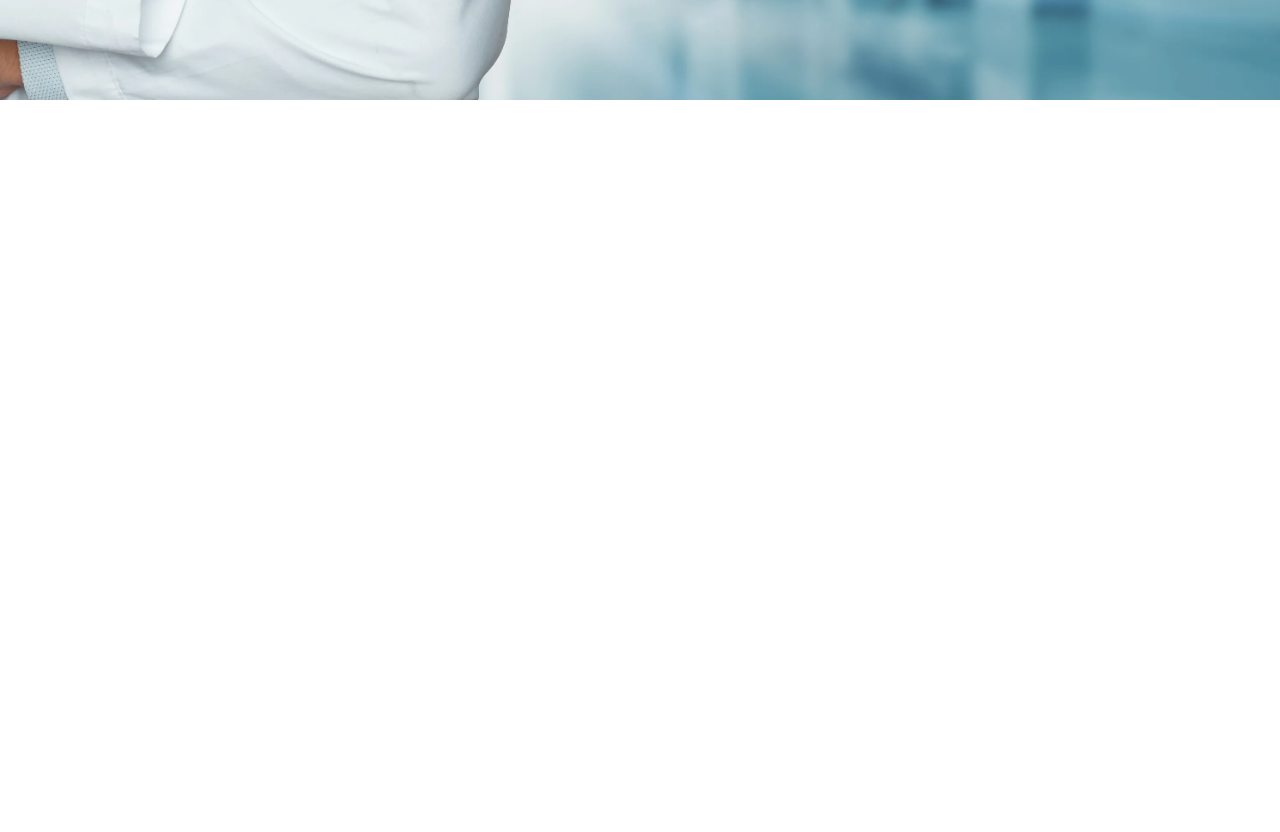
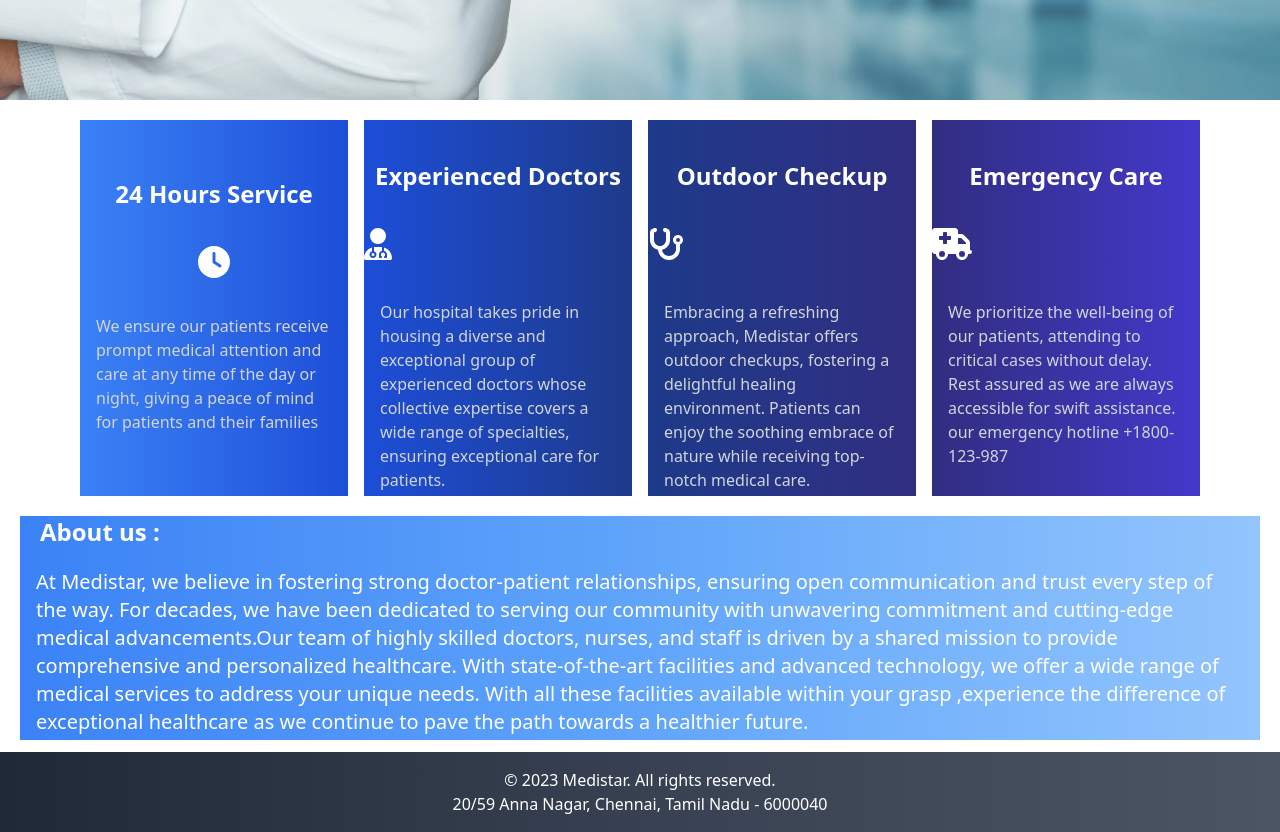
Before and after one commit to VikrantRamesh/Medistar, a React (Create React App) app in the folder client/: page / in a window 1280 px wide. Shown: the part 500-1332 px from the top of the page. Before the commit the page ends 800 px from the top, so only its background shows below. Built offline with nearby package versions, Linux system fonts and the light colour scheme; no server answers; what tw-elements would draw is missing.

Commit message:
Update Home.jsx

```diff
--- a/client/src/components/Home.jsx
+++ b/client/src/components/Home.jsx
@@ -1,15 +1,19 @@
 import React, { useState, useEffect } from "react";
 import '../styles/signup.css';
-import Axios from "axios";
-import swal from 'sweetalert';
 import {useNavigate, useLocation } from 'react-router-dom';
 import { Link } from 'react-router-dom';
 import Nav from './nav.jsx';
 import home1 from "../Images/home_img_1.jpg";
+import { faClock } from '@fortawesome/free-solid-svg-icons';
+import { faUserDoctor}  from '@fortawesome/free-solid-svg-icons';
+import { FontAwesomeIcon } from '@fortawesome/react-fontawesome';
+import {faStethoscope}  from '@fortawesome/free-solid-svg-icons';
+import { faTruckMedical }  from '@fortawesome/free-solid-svg-icons';
 
 
 function MainPage() {
   return (
+    <>
     <div className="bg-class bg-[url('../Images/home_img_1.jpg')] h-3/4 ">
       <Nav/>
       <div className="max-w-7xl mx-auto px-4 sm:px-6 lg:px-8 grid grid-cols-2 h-5/6">
@@ -24,6 +28,57 @@ function MainPage() {
 
       </div>
     </div>
+
+    <div className="grid grid-cols-4 gap-4  mx-20 my-5">
+      <div className="bg-gradient-to-r from-blue-500 to-blue-700 flex-col flex justify-center "><h1 className="text-white flex justify-center font-bold text-2xl ">24 Hours Service</h1>
+      <FontAwesomeIcon icon={faClock} style={{color: "#ffffff",}} size='2xl' className=" flex justify-center my-9 " />
+      <p className=" inline-block pb-1 text-gray-300 flex justify-center mx-4  ">
+      We ensure our patients receive prompt medical attention and care at any time of the day or night,
+       giving a peace of mind for patients and their families
+      </p>
+      </div>
+      <div className="bg-gradient-to-r from-blue-700 to-blue-900"><h1 className="text-white flex justify-center font-bold mt-10 text-2xl">Experienced Doctors</h1>
+      <FontAwesomeIcon icon={faUserDoctor} style={{color: "#ffffff",}} size='2xl' className="flex justify-center my-9" />
+      <p className=" inline-block pb-1 text-gray-300 flex justify-center mx-4 mt-10 ">
+      Our hospital takes pride in housing a diverse and exceptional group of experienced doctors whose collective expertise covers a wide range of specialties, ensuring exceptional care for patients.
+      </p>
+
+      </div>
+      <div className="bg-gradient-to-r from-blue-900 to-indigo-900"><h1 className="text-white flex justify-center font-bold mt-10 text-2xl">Outdoor Checkup</h1>
+      <FontAwesomeIcon icon={faStethoscope} style={{color: "#ffffff",}} size='2xl' className="flex justify-center my-9 " />
+      <p className=" inline-block pb-1 text-gray-300 flex justify-center mx-4 mt-10  " >
+      Embracing a refreshing approach, Medistar offers outdoor checkups, fostering a delightful healing environment.
+Patients can enjoy the soothing embrace of nature while receiving top-notch medical care.
+
+      </p>
+      </div>
+      <div className="bg-gradient-to-r from-indigo-900 to-indigo-700"><h1 className="text-white flex justify-center font-bold mt-10 text-2xl">Emergency Care</h1>
+      <FontAwesomeIcon icon={faTruckMedical} style={{color: "#ffffff",}} size='2xl' className="flex justify-center my-9 "  />
+      <p className=" inline-block pb-1 text-gray-300 flex justify-center mx-4 mt-10"  >
+      We prioritize the well-being of our patients, attending to critical cases without delay. Rest assured as we are  always accessible for swift assistance. our emergency hotline +1800-123-987
+      </p>
+       </div>
+    </div>
+
+    <div className="bg-gradient-to-r from-blue-500 via-blue-400 to-blue-300 mx-5 mt-5">
+
+<h2 className=" mt-5 mx-5 my-5 font-bold text-white ml text-2xl"  >  About us :  </h2>
+<p className="  inline-block pb-1 text-white flex justify-center mx-4 mt-5 text-xl ">
+At Medistar, we believe in fostering strong doctor-patient relationships, ensuring open communication and trust every step of the way.
+For decades, we have been dedicated to serving our community with unwavering commitment and cutting-edge medical advancements.Our team of highly skilled doctors, nurses, and staff is driven by a shared mission to provide comprehensive and personalized healthcare.
+With state-of-the-art facilities and advanced technology, we offer a wide range of medical services to address your unique needs. With all these facilities available within your grasp ,experience the difference of exceptional healthcare as we continue to pave the path towards a healthier future.
+</p>
+    </div>
+    <div className="mt-3">
+    <footer className="bg-gradient-to-r from-gray-800 via-gray-700 to-gray-600 text-white py-4   ">
+      <div className="container mx-auto text-center">
+        <p>&copy; {new Date().getFullYear()} Medistar. All rights reserved.</p>
+        <p> 20/59 Anna Nagar, Chennai, Tamil Nadu - 6000040</p>
+      </div>
+    </footer>
+    </div>
+
+    </>
   );
 }
 
```
